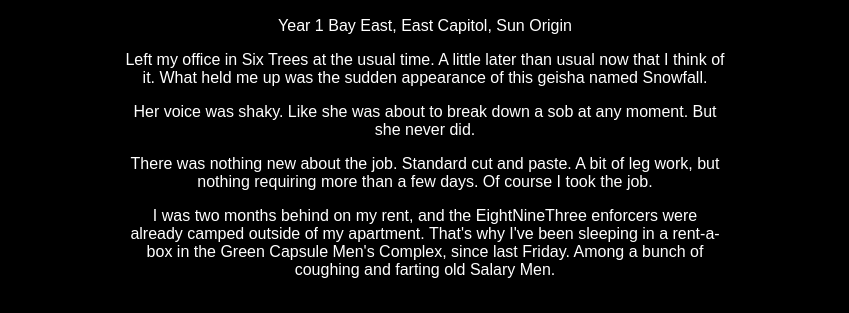
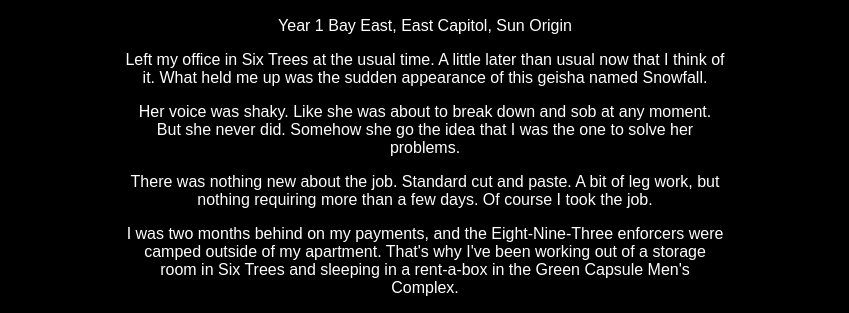
Before and after one commit to atparkweb/bluecentipede-neocities, a plain HTML site: page index.html in a window 1280 px wide. Shown: the part 503-816 px from the top of the page, without its empty margins (215-1064 px from the left). Drawn offline with Linux system fonts and the light colour scheme.

Commit message:
Update filler text nonsense

```diff
--- a/index.html
+++ b/index.html
@@ -33,23 +33,12 @@
         </div>
       </div>
       <article>
-        <header>
-          <h2>20210916</h2>
-	  <p>Year 1 Bay East, East Capitol, Sun Origin</p>
-	  <p>Left my office in Six Trees at the usual time. A little later than
-	  usual now that I think of it. What held me up was the sudden
-	  appearance of this geisha named Snowfall.</p>
-	  <p>Her voice was shaky. Like she was about to break down a sob at any
-	  moment. But she never did.</p>
-	  <p>There was nothing new about the
-	  job. Standard cut and paste. A bit of leg work, but nothing requiring
-	  more than a few days. Of course I took the job.</p>
-	  <p>I was two months
-	  behind on my rent, and the EightNineThree enforcers were already camped outside of my apartment.
-	  That's why I've been sleeping in a rent-a-box in the Green Capsule
-	  Men's Complex, since last Friday. Among a bunch of coughing and
-	  farting old Salary Men.</p>
-        </header>
+        <h2>20210916</h2>
+        <p>Year 1 Bay East, East Capitol, Sun Origin</p>
+        <p>Left my office in Six Trees at the usual time. A little later than usual now that I think of it. What held me up was the sudden appearance of this geisha named Snowfall.</p>
+        <p>Her voice was shaky. Like she was about to break down and sob at any moment. But she never did. Somehow she go the idea that I was the one to solve her problems.</p>
+        <p>There was nothing new about the job. Standard cut and paste. A bit of leg work, but nothing requiring more than a few days. Of course I took the job.</p>
+        <p>I was two months behind on my payments, and the Eight-Nine-Three enforcers were camped outside of my apartment. That's why I've been working out of a storage room in Six Trees and sleeping in a rent-a-box in the Green Capsule Men's Complex.</p>
       </article>
     </div>
     <footer class="site-footer">
```
